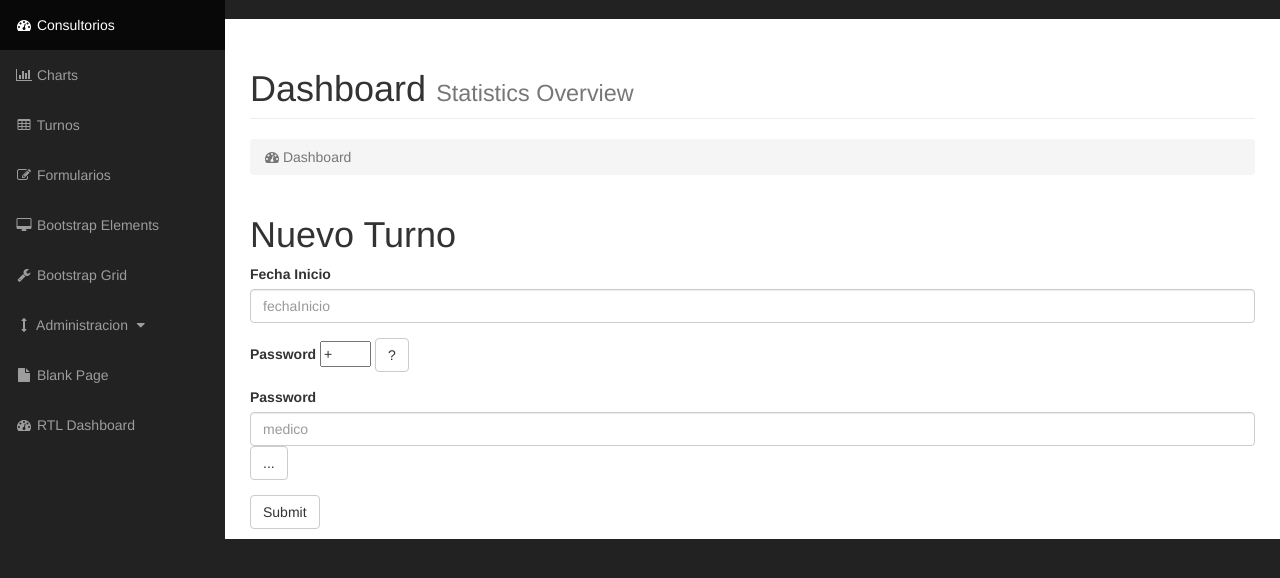
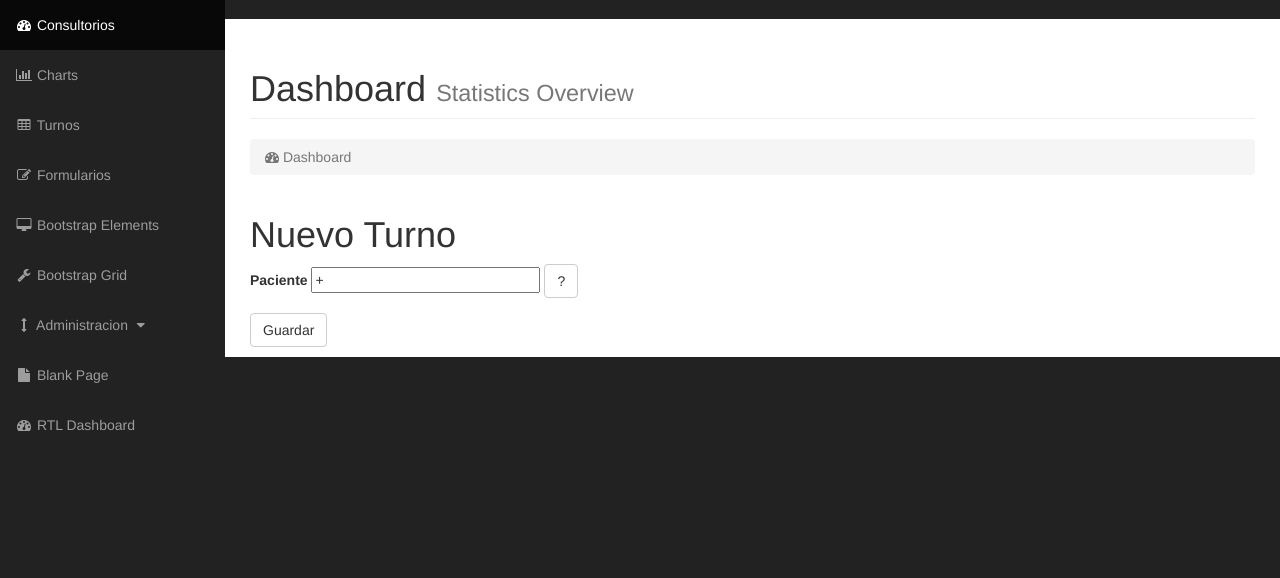
Before and after one commit to pabloivanrichard/consultorio3, a Django app: page /turno/nuevo/ in a window 1280 px wide. Shown: the part 51-629 px from the top of the page. Run offline with Django 3.2, Linux system fonts and the light colour scheme; some libraries are stand-ins or nearby versions.

Commit message:
Se arreglo el Selector de Pacientes..devuelve pac.nombres y pac.id

```diff
--- a/consultorio/gturnos/templates/gturnos/selectores/primera.html
+++ b/consultorio/gturnos/templates/gturnos/selectores/primera.html
@@ -4,7 +4,7 @@
 <script>
 var miPopup
 function abreVentana(){
-   	miPopup = window.open("/foo2","miwin","width=340,height=400,scrollbars=yes")
+   	miPopup = window.open("/buscarPaciente","miwin","width=340,height=400,scrollbars=yes")
    	miPopup.focus()
 }
 </script>
@@ -14,12 +14,12 @@ function abreVentana(){
 <form name=formul>
 <table cellspacing="3" cellpadding="3" border="0">
 <tr>
-    <td align="center">Prefijo</td>
+    <td align="center">Probando</td>
     <td align="center">Número</td>
 </tr>
 <tr>
     <td align="center">
-      	<input type=text name=prefijo value="+" size=3 maxlength=3>
+      	<input type=text name=paciente value="+" size=25 maxlength=3>
       	<input type="Button" value="?" onclick="abreVentana()">
    	</td>
     <td align="center">
--- a/consultorio/gturnos/templates/gturnos/selectores/segunda.html
+++ b/consultorio/gturnos/templates/gturnos/selectores/segunda.html
@@ -3,7 +3,7 @@
    	<title>Prefijos internacionales</title>
 <script>
 function ponPrefijo(pref){
-   	opener.document.formul.prefijo.value = pref
+   	opener.document.formul.paciente.value = pref
    	window.close()
 }
 </script>
@@ -15,7 +15,7 @@ function ponPrefijo(pref){
 España:
 <input type="Button" value="+34" onclick="ponPrefijo('+34')">
 <br>
-Holanda:
+<!-- Holanda:
 <input type="Button" value="+31" onclick="ponPrefijo('+31')">
 <br>
 Gran Bretaña:
@@ -28,7 +28,7 @@ Bélgica:
 <input type="Button" value="+32" onclick="ponPrefijo('+32')">
 <br>
 Grecia:
-<input type="Button" value="+30" onclick="ponPrefijo('+30')">
+<input type="Button" value="+30" onclick="ponPrefijo('+30')">  -->
 </form>
 
 </body>
--- a/consultorio/gturnos/templates/gturnos/turno/nuevoTurno.html
+++ b/consultorio/gturnos/templates/gturnos/turno/nuevoTurno.html
@@ -1,6 +1,7 @@
 {% extends 'gturnos/plantilla-base.html' %}
 
-{% block titulo %}Nuevo Turno Personalizado{% endblock %}
+{% block titulo %}Buscar PACIENTES{% endblock %}
+
 
 {% block css %}
 
@@ -9,6 +10,7 @@
 
 
 {% block javascript %}
+
 <script>
 var miPopup
 function abreVentana(){
@@ -23,25 +25,26 @@ function abreVentana(){
 
 	<h1>Nuevo Turno</h1>
 
-<form>
-  <div class="form-group">
+<form name=formul>
+  <!-- <div class="form-group">
     <label for="fechaInicio">Fecha Inicio</label>
     <input type="text" class="form-control" id="fechaInicio" placeholder="fechaInicio">
-  </div>
+  </div>  -->
   <div class="form-group">
-    <label for="paciente">Password</label>
+    <label for="paciente">Paciente</label>
+    <input type=text name=paciente value="+" size=25 maxlength=3>
     <!-- <input type=text class="form-control" name=paciente  placeholder="paciente"> -->
-    <input type=text name=paciente value="+" size=3 maxlength=3>
+    <!-- <input type=text name=paciente value="Paciente" size=10 maxlength=3>  -->
     <input type="hidden"  id="hpaciente" name="hpaciente">
     <input type="Button" value="?" onclick="abreVentana()" class="btn btn-default">
   </div>
-  <div class="form-group">
-    <label for="medico">Password</label>
+  <!-- <div class="form-group">
+    <label for="medico">Medico</label>
     <input type="text" class="form-control" id="medico" placeholder="medico">
     <input type="hidden"  id="hmedico">
     <button onclick="abreVentana()" class="btn btn-default">...</button>
-  </div>
-  <button type="submit" class="btn btn-default">Submit</button>
+  </div> -->
+  <button type="submit" class="btn btn-default">Guardar</button>
 </form>
 
 {% endblock %}
```
Also changed, not shown: consultorio/gturnos/templates/gturnos/selectores/selectorPacientes.html (+8 -7 lines).
